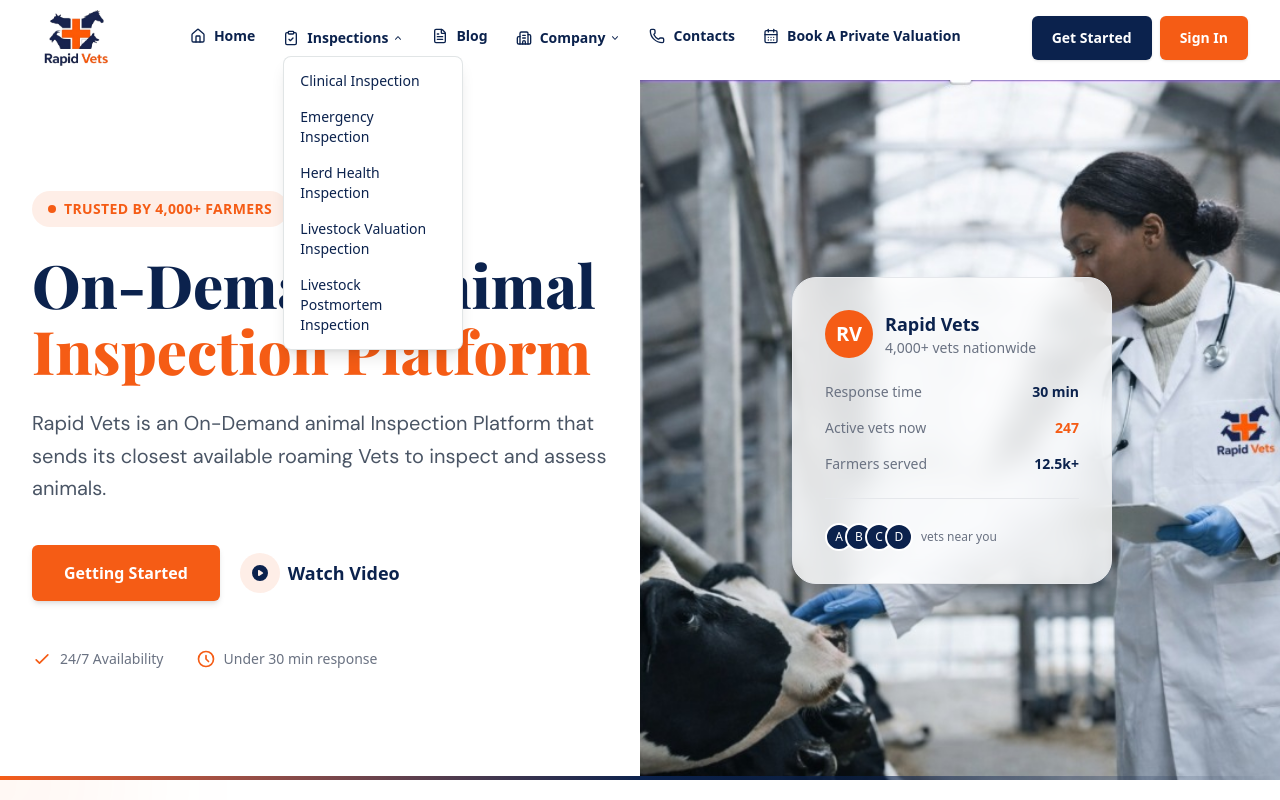
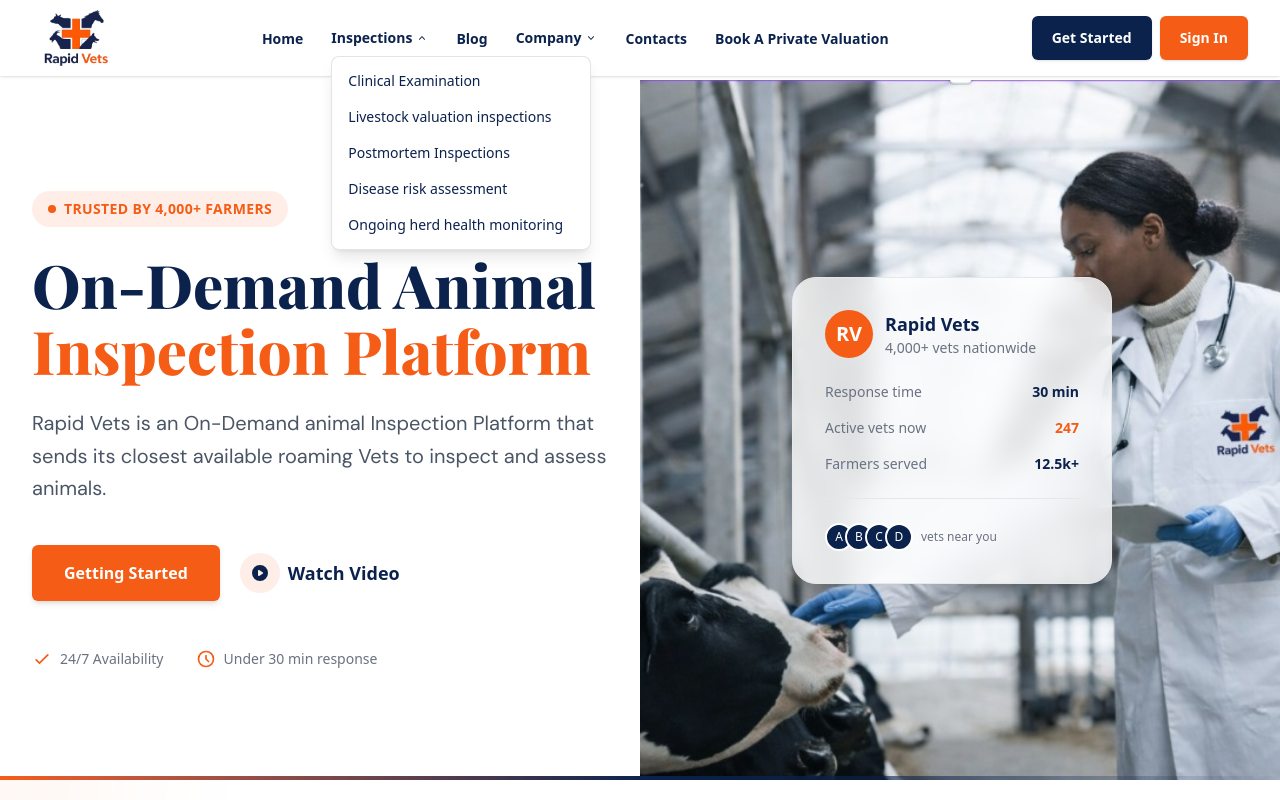
Before and after one commit to Bazanty/RapidVets, a Next.js app: page / in a window 1280 px wide. Both pictures are taken after a click on the button "Inspections". Shown: the top 800 px of the page. Built offline with nearby package versions, Linux system fonts and the light colour scheme.

Commit message:
Change footer and nav links

```diff
--- a/components/Footer.tsx
+++ b/components/Footer.tsx
@@ -3,10 +3,11 @@
 
 /* ─── Footer link columns ──────────────────────────────── */
 const solutions = [
-    { label: "Clinical Inspection", href: "/services/valuation" },
-    { label: "Emergency Inspection", href: "/services/accident" },
-    { label: "Livestock Valuation Inspection", href: "/services/repair" },
-    { label: "Livestock Postmortem Inspection", href: "/services/post-repair" },
+    { label: "Clinical Examination", href: "/services/clinical-examination" },
+    { label: "Livestock valuation inspections", href: "/services/livestock-valuation-inspection" },
+    { label: "Postmortem Inspections", href: "/services/postmortem-inspection" },
+    { label: "Disease risk assessment", href: "/services/disease-risk-assessment" },
+    { label: "Ongoing herd health monitoring", href: "/services/ongoing-herd-health-monitoring" }
 ];
 
 const resources = [
@@ -69,7 +70,7 @@
                             Mail: team@rapidvets.co.ke
                         </p>
                         <p className="text-sm text-secondary/70">
-                            Tel: 0769 737442 | 0794 680975
+                            Tel: 0712345678 | 0787654321
                         </p>
 
                         {/* Social icons */}
--- a/components/Navbar.tsx
+++ b/components/Navbar.tsx
@@ -3,14 +3,7 @@
 import { useState, useRef, useEffect } from "react";
 import Image from "next/image";
 import Link from "next/link";
-import {
-  Home,
-  ClipboardCheck,
-  FileText,
-  Building2,
-  Phone,
-  CalendarDays,
-} from "lucide-react";
+
 
 type NavItem =
     | { label: string; href: string; children?: never }
@@ -21,11 +14,11 @@
   {
     label: "Inspections",
     children: [
-      { label: "Clinical Inspection", href: "/services/clinical-inspection" },
-      { label: "Emergency Inspection", href: "/services/emergency-inspection" },
-      { label: "Herd Health Inspection", href: "/services/herd-inspection" },
-      { label: "Livestock Valuation Inspection", href: "/services/livestock-valuation" },
-      { label: "Livestock Postmortem Inspection", href: "/services/clinical-inspection" },
+      { label: "Clinical Examination", href: "/services/clinical-examination" },
+      { label: "Livestock valuation inspections", href: "/services/livestock-valuation-inspection" },
+      { label: "Postmortem Inspections", href: "/services/postmortem-inspection" },
+      { label: "Disease risk assessment", href: "/services/disease-risk-assessment" },
+      { label: "Ongoing herd health monitoring", href: "/services/ongoing-herd-health-monitoring" },
     ],
   },
   { label: "Blog", href: "/blog" },
@@ -41,30 +34,12 @@
   { label: "Book A Private Valuation", href: "/book" },
 ];
 
-/* ✅ ICON MAPPING (Added Only) */
-function getIcon(label: string) {
-  switch (label) {
-    case "Home":
-      return <Home size={16} />;
-    case "Inspections":
-      return <ClipboardCheck size={16} />;
-    case "Blog":
-      return <FileText size={16} />;
-    case "Company":
-      return <Building2 size={16} />;
-    case "Contacts":
-      return <Phone size={16} />;
-    case "Book A Private Valuation":
-      return <CalendarDays size={16} />;
-    default:
-      return null;
-  }
-}
 
 function DropdownLink({ item }: { item: NavItem }) {
   const [open, setOpen] = useState(false);
   const ref = useRef<HTMLLIElement>(null);
 
+  /* Close when clicking outside */
   useEffect(() => {
     function handle(e: MouseEvent) {
       if (ref.current && !ref.current.contains(e.target as Node)) {
@@ -82,10 +57,7 @@
               href={item.href}
               className="text-sm font-semibold text-secondary hover:text-primary transition-colors"
           >
-          <span className="inline-flex items-center gap-2">
-            {getIcon(item.label)}
             {item.label}
-          </span>
           </Link>
         </li>
     );
@@ -97,10 +69,7 @@
             onClick={() => setOpen((p) => !p)}
             className="flex items-center gap-1 text-sm font-semibold text-secondary hover:text-primary transition-colors"
         >
-        <span className="inline-flex items-center gap-2">
-          {getIcon(item.label)}
           {item.label}
-        </span>
           <svg
               className={`h-3 w-3 transition-transform ${open ? "rotate-180" : ""}`}
               viewBox="0 0 20 20"
@@ -115,7 +84,7 @@
         </button>
 
         {open && (
-        <ul className="absolute left-0 top-full mt-2 min-w-[180px] rounded-lg border border-tertiary/40 bg-white py-1.5 shadow-lg z-50">
+            <ul className="absolute left-0 top-full mt-2 min-w-[260px] rounded-lg border border-tertiary/40 bg-white py-1.5 shadow-lg z-50">
               {item.children.map((child) => (
                   <li key={child.href}>
                     <Link
@@ -133,30 +102,16 @@
   );
 }
 
+/* ─── Navbar ────────────────────────────────────────────── */
 export default function Navbar() {
   const [mobileOpen, setMobileOpen] = useState(false);
   const [mobileExpanded, setMobileExpanded] = useState<string | null>(null);
-  const [scrolled, setScrolled] = useState(false);
-
-  useEffect(() => {
-    const handleScroll = () => {
-      const offset = window.scrollY;
-      setScrolled(offset > 10);
-    };
-
-    window.addEventListener("scroll", handleScroll);
-    handleScroll();
-
-    return () => window.removeEventListener("scroll", handleScroll);
-  }, []);
 
   return (
-    <header
-      className={`fixed inset-x-0 top-0 z-50 transition-colors duration-200 ${
-        scrolled ? "bg-white shadow-sm" : "bg-transparent"
-      }`}
-    >
+      <header className="fixed inset-x-0 top-0 z-50 bg-white shadow-sm">
         <nav className="mx-auto flex max-w-7xl items-center justify-between px-4 py-2.5 lg:px-8">
+
+          {/* Logo */}
           <Link href="/" className="flex items-center shrink-0">
             <Image
                 src="/logo/logo.png"
@@ -168,12 +123,14 @@
             />
           </Link>
 
+          {/* Desktop nav links */}
           <ul className="hidden items-center gap-7 lg:flex">
             {navItems.map((item) => (
                 <DropdownLink key={item.label} item={item} />
             ))}
           </ul>
 
+          {/* Desktop CTAs */}
           <div className="hidden items-center gap-2 lg:flex">
             <Link
                 href="/get-started"
@@ -189,6 +146,7 @@
             </Link>
           </div>
 
+          {/* Mobile hamburger */}
           <button
               type="button"
               aria-label="Toggle menu"
@@ -207,6 +165,7 @@
           </button>
         </nav>
 
+        {/* Mobile drawer */}
         {mobileOpen && (
             <div className="border-t border-tertiary/40 bg-white lg:hidden">
               <div className="mx-auto max-w-7xl px-4 py-3 space-y-1">
@@ -219,10 +178,7 @@
                             onClick={() => setMobileOpen(false)}
                             className="block rounded-md px-3 py-2 text-sm font-semibold text-secondary hover:bg-tertiary/20 hover:text-primary"
                         >
-                    <span className="inline-flex items-center gap-2">
-                      {getIcon(item.label)}
                           {item.label}
-                    </span>
                         </Link>
                     );
                   }
@@ -236,10 +192,7 @@
                             }
                             className="flex w-full items-center justify-between rounded-md px-3 py-2 text-sm font-semibold text-secondary hover:bg-tertiary/20 hover:text-primary"
                         >
-                    <span className="inline-flex items-center gap-2">
-                      {getIcon(item.label)}
                           {item.label}
-                    </span>
                           <svg
                               className={`h-4 w-4 transition-transform ${expanded ? "rotate-180" : ""}`}
                               viewBox="0 0 20 20"
@@ -271,6 +224,7 @@
                   );
                 })}
 
+                {/* Mobile CTAs */}
                 <div className="flex gap-2 pt-2">
                   <Link
                       href="/get-started"
```
Lines whose indentation alone changed are shown as unchanged.
